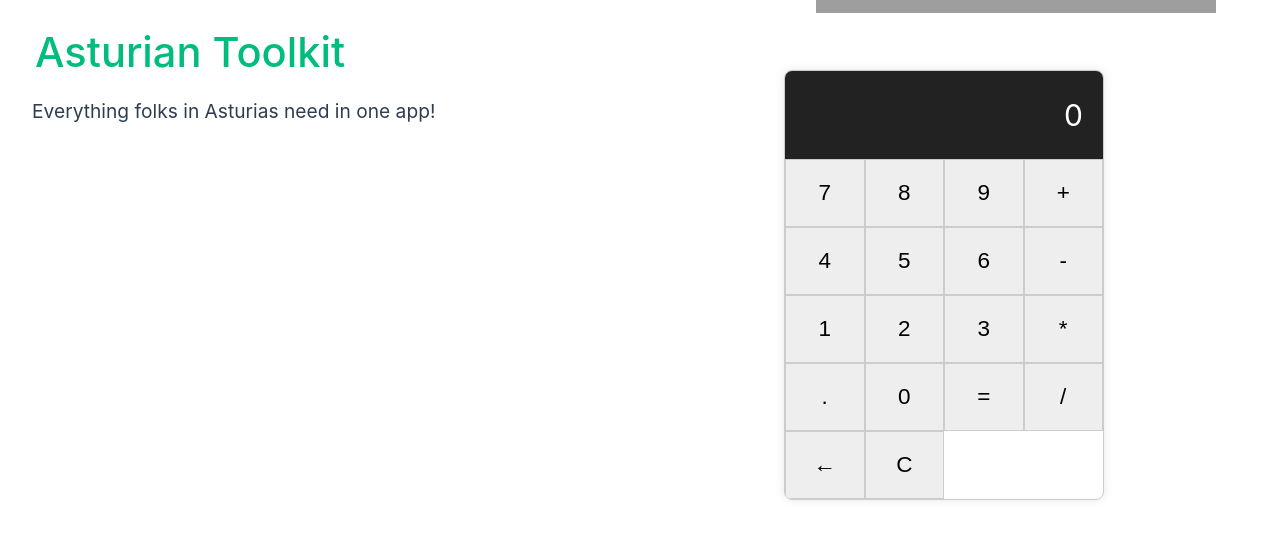
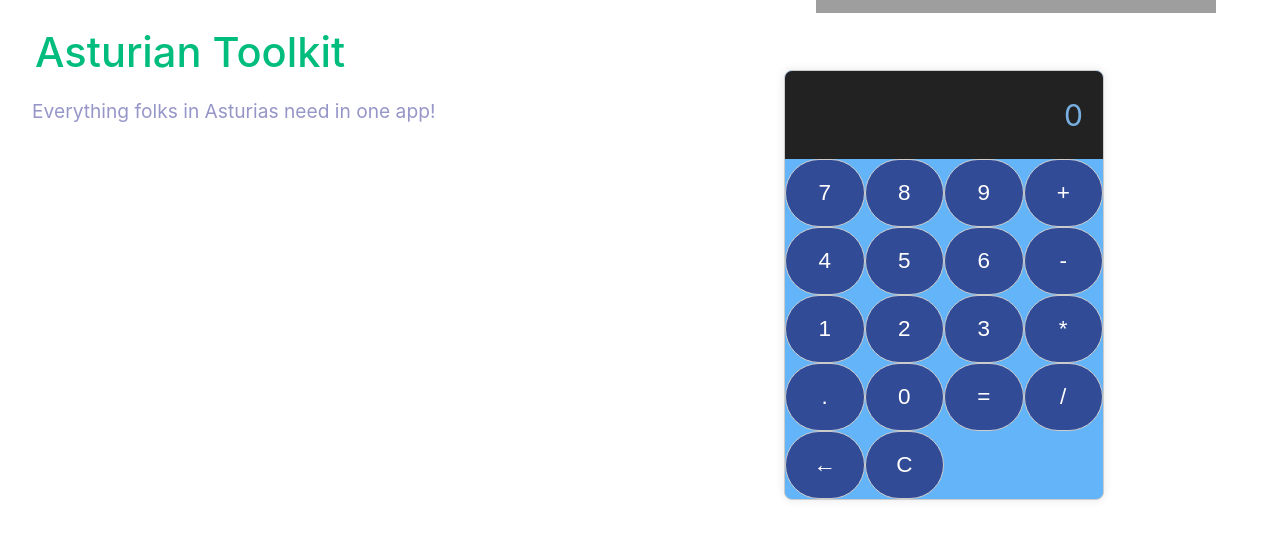
Before and after one commit to GiselaHurtado/Calculator-with-Currency-Converter, a Vue app in the folder vue-project/: page / in a window 1280 px wide. Shown: the part 287-837 px from the top of the page. Built offline with nearby package versions, Linux system fonts and the light colour scheme; no server answers; grey boxes are pictures that could not be loaded.

Commit message:
some styles on calculator done

```diff
--- a/vue-project/src/components/Calculator.vue
+++ b/vue-project/src/components/Calculator.vue
@@ -100,12 +100,12 @@ function calculate() {
   box-shadow: 0 0 10px rgba(0, 0, 0, 0.1);
   overflow: hidden;
   width: 320px;
-  background-color: white;
+  background-color: rgb(100,180,250);
   margin: 50px auto;
 }
 .display {
   background-color: #222;
-  color: white;
+  color: rgb(120,175,225);
   font-size: 2em;
   padding: 20px;
   text-align: right;
@@ -116,13 +116,15 @@ function calculate() {
   grid-template-columns: repeat(4, 1fr);
 }
 .btn {
-  background-color: #eee;
+  background-color: rgb(50,75,150);
+  color: white;
   border: 1px solid #ccc;
   font-size: 1.5em;
   padding: 20px;
   cursor: pointer;
   transition: background-color 0.2s;
   box-sizing: border-box;
+  border-radius: 100px;
 }
 .btn:hover {
   background-color: #ddd;
--- a/vue-project/src/components/HelloWorld.vue
+++ b/vue-project/src/components/HelloWorld.vue
@@ -26,6 +26,7 @@ h1 {
 
 h3 {
   font-size: 1.2rem;
+  color: rgb(150,150,200);
 }
 
 .greetings h1,
```
